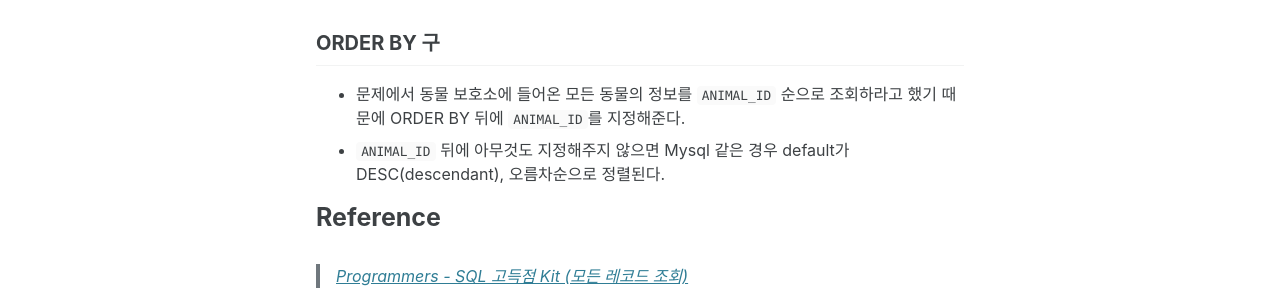
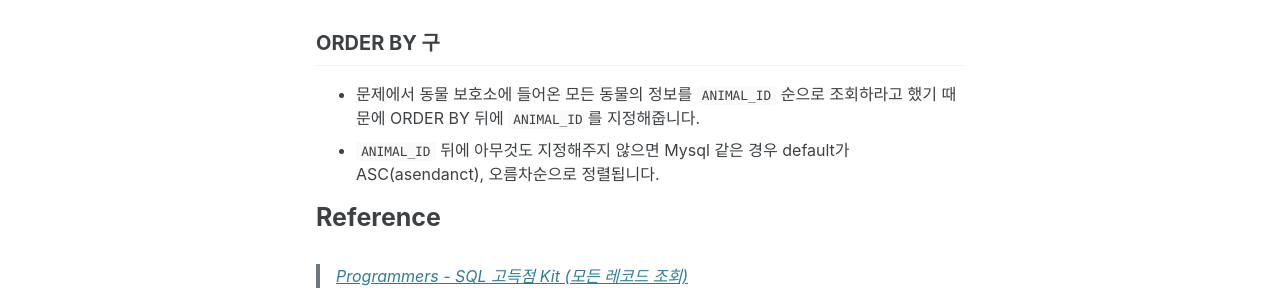
Before and after one commit to hyeontack5/hyeontack5.github.io, a Jekyll site: the page built from _posts/Algorithm/2022-02-08-[programmers-SQL] SELECT-모든 레코드 조회하기.md, in a window 1280 px wide. Shown: the part 1315-1615 px from the top of the page. Built offline with Jekyll 4.4.1, drawn with Linux system fonts in a browser that asks for light colours; cached includes are drawn as plain includes.

Commit message:
Docs: 내용 수정

```diff
--- a/_posts/Algorithm/2022-02-08-[programmers-SQL] SELECT-모든 레코드 조회하기.md
+++ b/_posts/Algorithm/2022-02-08-[programmers-SQL] SELECT-모든 레코드 조회하기.md
@@ -57,8 +57,8 @@ ORDER BY ANIMAL_ID;
 - 문제에서 주어진 `ANIMAL_INS` 테이블을 지정해 가져옵니다.
 
 ## ORDER BY 구
-- 문제에서 동물 보호소에 들어온 모든 동물의 정보를 `ANIMAL_ID` 순으로 조회하라고 했기 때문에 ORDER BY 뒤에 `ANIMAL_ID`를 지정해준다.
-- `ANIMAL_ID` 뒤에 아무것도 지정해주지 않으면 Mysql 같은 경우 default가 DESC(descendant), 오름차순으로 정렬된다.
+- 문제에서 동물 보호소에 들어온 모든 동물의 정보를 `ANIMAL_ID` 순으로 조회하라고 했기 때문에 ORDER BY 뒤에 `ANIMAL_ID`를 지정해줍니다.
+- `ANIMAL_ID` 뒤에 아무것도 지정해주지 않으면 Mysql 같은 경우 default가 ASC(asendanct), 오름차순으로 정렬됩니다.
 
 # Reference
 
```
